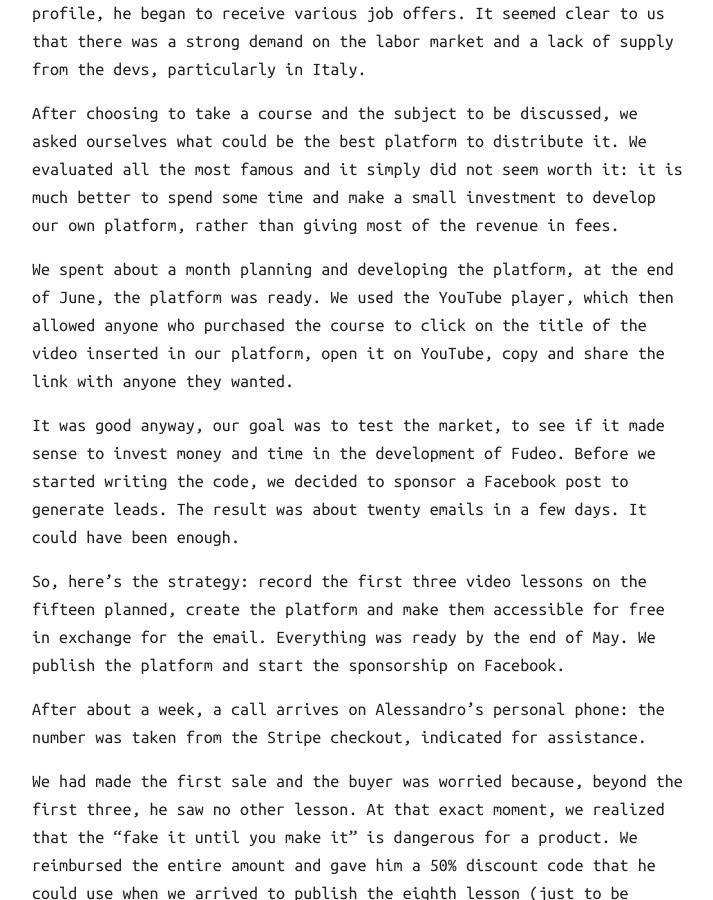
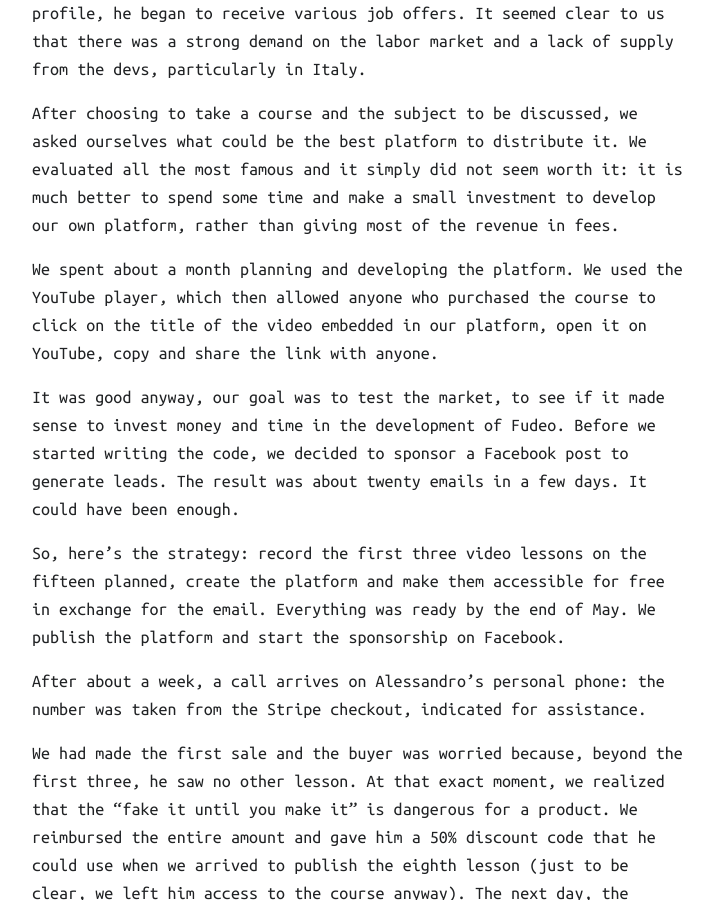
Before and after one commit to alea-git/alea-git.github.io, a Jekyll site: the page built from _projects/mobile-app.md, in a window 1280 px wide and 900 px high, scrolled down 1420 px. Shown: the whole window, without its empty margins (38-751 px from the left). Built offline with Jekyll 4.4.1, drawn with Linux system fonts in a browser that asks for light colours; nearby versions of some CDN libraries.

Commit message:
Updated '_projects/mobile-app.md' via CloudCannon

```diff
--- a/_projects/mobile-app.md
+++ b/_projects/mobile-app.md
@@ -19,7 +19,7 @@ We started working on it in April 2019, choosing to debut with a course on Flutt
 
 After choosing to take a course and the subject to be discussed, we asked ourselves what could be the best platform to distribute it. We evaluated all the most famous and it simply did not seem worth it: it is much better to spend some time and make a small investment to develop our own platform, rather than giving most of the revenue in fees.
 
-We spent about a month planning and developing the platform, at the end of June, the platform was ready. We used the YouTube player, which then allowed anyone who purchased the course to click on the title of the video inserted in our platform, open it on YouTube, copy and share the link with anyone they wanted.
+We spent about a month planning and developing the platform. We used the YouTube player, which then allowed anyone who purchased the course to click on the title of the video embedded in our platform, open it on YouTube, copy and share the link with anyone.
 
 It was good anyway, our goal was to test the market, to see if it made sense to invest money and time in the development of Fudeo. Before we started writing the code, we decided to sponsor a Facebook post to generate leads. The result was about twenty emails in a few days. It could have been enough.
 
```
